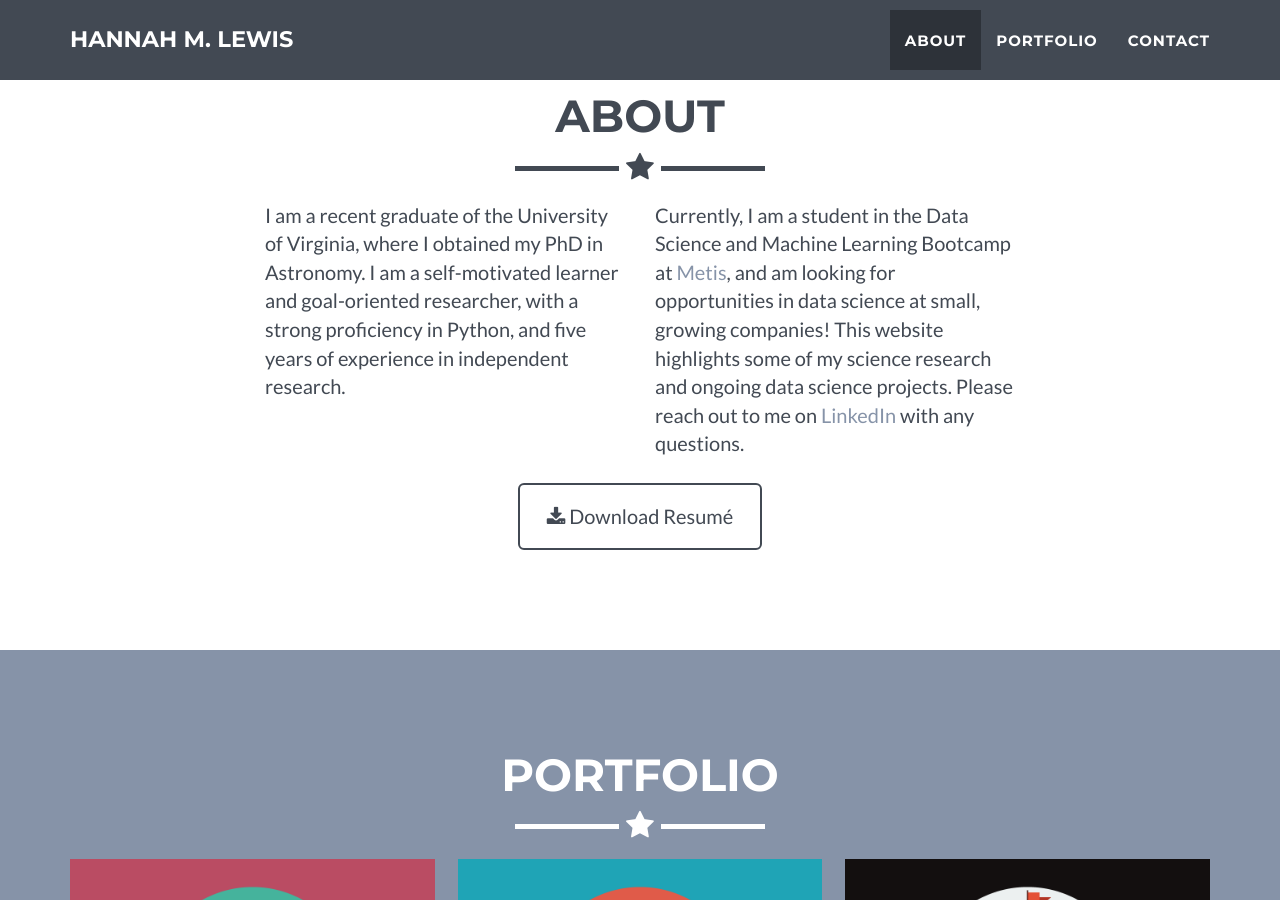
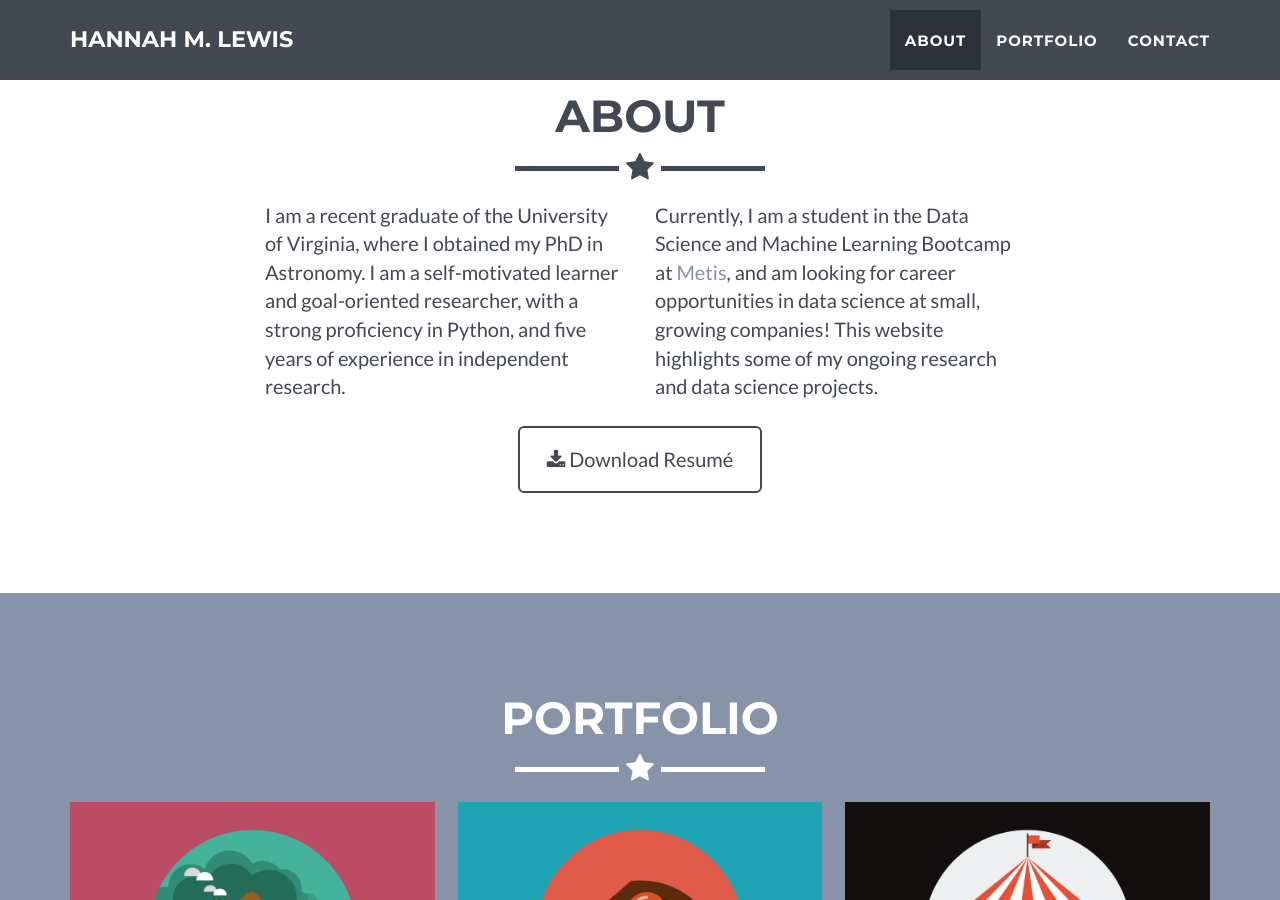
Before and after one commit to hmlewis-astro/hmlewis-astro.github.io, a Jekyll site: the page built from _posts/2014-07-18-project-1.markdown, in a window 1280 px wide and 900 px high, scrolled down 798 px. Built offline with Jekyll 4.4.1, drawn with Linux system fonts in a browser that asks for light colours.

Commit message:
some chagnes to about section

```diff
--- a/_includes/about.html
+++ b/_includes/about.html
@@ -12,7 +12,7 @@
                     <p>I am a recent graduate of the University of Virginia, where I obtained my PhD in Astronomy. I am a self-motivated learner and goal-oriented researcher, with a strong proficiency in Python, and five years of experience in independent research. </p>
                 </div>
                 <div class="col-lg-4">
-                    <p>Currently, I am a student in the Data Science and Machine Learning Bootcamp at <a href="https://www.thisismetis.com/bootcamps/online-machine-learning-bootcamp"> Metis</a>, and am looking for opportunities in data science at small, growing companies! This website highlights some of my science research and ongoing data science projects. Please reach out to me on <a href="https://www.linkedin.com/in/hmlewis-astro/"> LinkedIn</a> with any questions. </p>
+                    <p>Currently, I am a student in the Data Science and Machine Learning Bootcamp at <a href="https://www.thisismetis.com/bootcamps/online-machine-learning-bootcamp"> Metis</a>, and am looking for career opportunities in data science at small, growing companies! This website highlights some of my ongoing research and data science projects. </p>
                 </div>
                 <div class="col-lg-8 col-lg-offset-2 text-center">
                     <a href="downloads/LewisH_Resume.pdf" download="LewisH_resume" class="btn btn-lg btn-outline">
```
